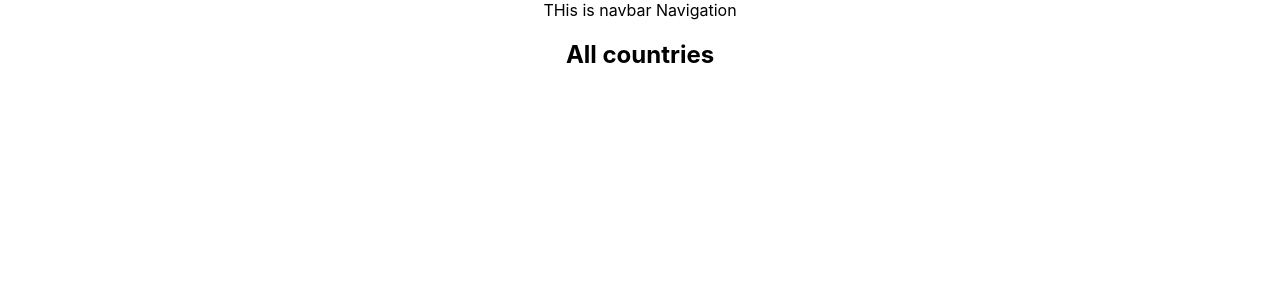
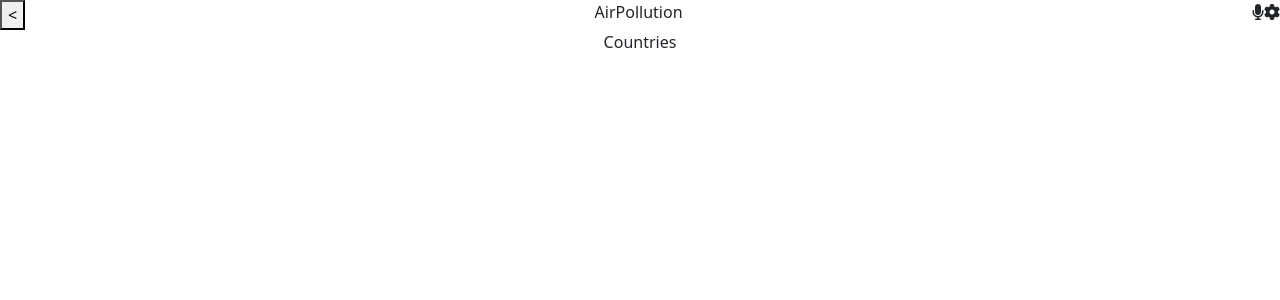
Before and after one commit to AleksandarIvezic/Covid-19-Tracking-Project, a React (Create React App) app: page / in a window 1280 px wide. Shown: the top 300 px of the page. Built offline with nearby package versions, Linux system fonts and the light colour scheme.

Commit message:
Add content to Navbar and create routes in App

```diff
--- a/public/index.html
+++ b/public/index.html
@@ -24,6 +24,8 @@
       work correctly both with client-side routing and a non-root public URL.
       Learn how to configure a non-root public URL by running `npm run build`.
     -->
+    <!-- Add fontawesome kit  -->
+    <script src="https://kit.fontawesome.com/6abfc73bc9.js" crossorigin="anonymous"></script>
     <title>React App</title>
   </head>
   <body>
--- a/src/components/App.js
+++ b/src/components/App.js
@@ -1,14 +1,32 @@
 import '../styling/App.css';
+import { Route, Switch } from 'react-router';
 import { Provider } from 'react-redux';
 import store from '../Redux/storeConfig';
 import Navbar from './Navbar';
+import Countries from './Countries';
+import States from './States';
+import Cities from './Cities';
+import City from './City';
 
 function App() {
   return (
     <Provider store={store}>
       <div className="App">
         <Navbar />
-        <h2>All countries</h2>
+        <Switch>
+          <Route exact path="/">
+            <Countries />
+          </Route>
+          <Route path="/states">
+            <States />
+          </Route>
+          <Route path="states/cities">
+            <Cities />
+          </Route>
+          <Route paht="states/cities/city">
+            <City />
+          </Route>
+        </Switch>
       </div>
     </Provider>
   );
--- a/src/components/Navbar.js
+++ b/src/components/Navbar.js
@@ -1,10 +1,18 @@
 import React from 'react';
+import { useHistory } from 'react-router';
 
-const Navbar = () => (
-  <div className="d-flex">
-    <span>THis is navbar</span>
-    <span> Navigation</span>
-  </div>
-);
+const Navbar = () => {
+  const history = useHistory();
+  return (
+    <nav className="d-flex justify-content-between">
+      <button type="button" onClick={history.goBack}>&lt;</button>
+      <span>AirPollution</span>
+      <div>
+        <i className="fas fa-microphone" />
+        <i className="fas fa-cog" />
+      </div>
+    </nav>
+  );
+};
 
 export default Navbar;
--- a/src/index.js
+++ b/src/index.js
@@ -3,6 +3,7 @@ import ReactDOM from 'react-dom';
 import { BrowserRouter } from 'react-router-dom';
 import './styling/index.css';
 import App from './components/App';
+import 'bootstrap/dist/css/bootstrap.min.css';
 
 ReactDOM.render(
   <React.StrictMode>
```
